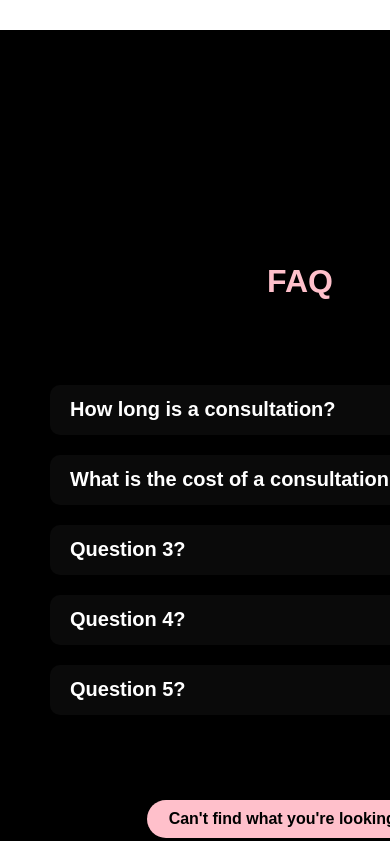
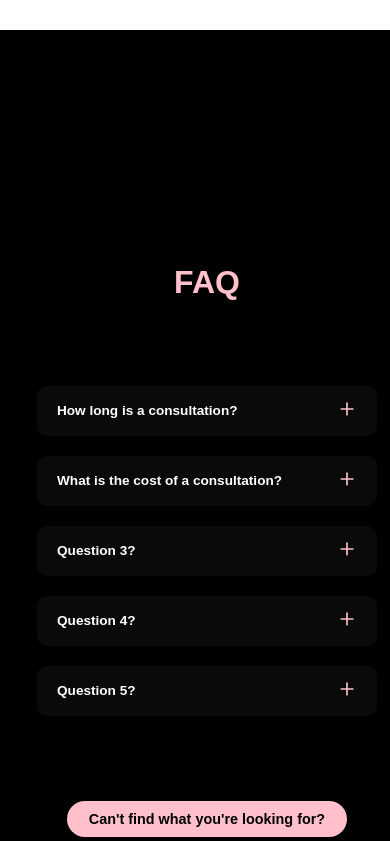
Before and after one commit to jackedwardbeard/01-Jane_Spence, a React (Create React App) app in the folder jane_spence/: page / in a window 390 px wide. Shown: the part 2070-2911 px from the top of the page. Built offline with nearby package versions, Linux system fonts and the light colour scheme.

Commit message:
Updated mobile views for FAQ/accordion.

```diff
--- a/jane_spence/src/components/Information/InformationComponents.js
+++ b/jane_spence/src/components/Information/InformationComponents.js
@@ -57,7 +57,7 @@ export const Column1 = styled.div`
     }
 
     @media screen and (max-width: 414px) {
-        margin-left: 50px;
+        margin-left: 37px;
         margin-top: -30px;
     }
 
@@ -164,8 +164,20 @@ export const Button = styled(LinkScroll)`
     transition: all 0.2s ease-in-out;
     text-decoration: none;
 
+    @media screen and (max-width: 414px) {
+        font-size: 0.9rem;
+    }
+
+    @media screen and (max-width: 360px) {
+        font-size: 0.8rem;
+    }
+
     @media screen and (max-width: 320px) {
-        display: none;
+        font-size: 0.7rem;
+    }
+
+    @media screen and (max-width: 280px) {
+        font-size: 0.6rem;
     }
 
     &:hover {
@@ -185,6 +197,30 @@ export const AccordionWrapper = styled.div`
     width: 500px;
     margin-top: 60px;
     display: ${({showAccordion}) => (showAccordion ? '' : 'none')};
+
+    @media screen and (max-width: 575px) {
+        width: 440px;
+    }
+
+    @media screen and (max-width: 414px) {
+        width: 340px;
+    }
+
+    @media screen and (max-width: 375px) {
+        width: 330px;
+    }
+
+    @media screen and (max-width: 360px) {
+        width: 320px;
+    }
+
+    @media screen and (max-width: 320px) {
+        width: 280px;
+    }
+
+    @media screen and (max-width: 280px) {
+        width: 250px;
+    }
 `
 
 
@@ -210,8 +246,32 @@ export const QuestionWrapper = styled.div`
     padding-left: 20px;
     padding-right: 20px;
 
+    @media screen and (max-width: 575px) {
+        font-size: 1.2rem;
+    }
+
+    @media screen and (max-width: 414px) {
+        font-size: 0.85rem;
+    }
+
+    @media screen and (max-width: 360px) {
+        font-size: 0.81rem;
+    }
+
+    @media screen and (max-width: 320px) {
+        font-size: 0.7rem;
+    }
+
+    @media screen and (max-width: 280px) {
+        font-size: 0.6rem;
+    }
+
 `
 
 export const AnswerWrapper = styled.div`
     padding-bottom: 20px;
+
+    @media screen and (max-width: 360px) {
+        font-size: 0.8rem;
+    }
 `
```
